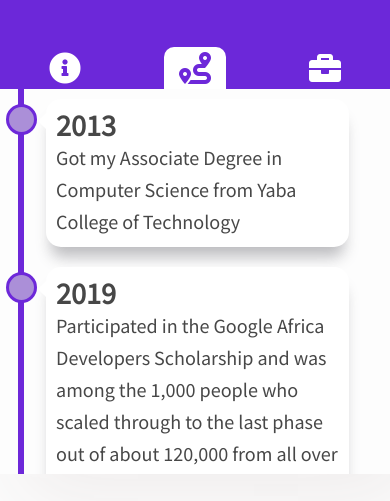
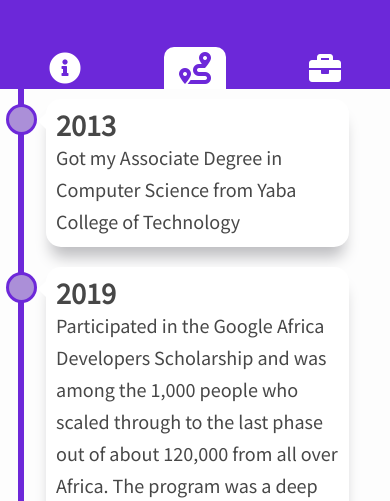
Before and after one commit to johannesPhil/resume, a plain HTML site: page index.html in a window 390 px wide. Both pictures are taken after a click on the item 195 px from the left and 353 px from the top of the page. Shown: the part 286-787 px from the top of the page. Drawn offline with Linux system fonts and the light colour scheme.

Commit message:
adjusted wrapper height to improve the view on mobile view

```diff
--- a/style.css
+++ b/style.css
@@ -77,7 +77,7 @@ body {
 	width: 100%;
 	height: 90vh;
 	display: flex;
-	overflow: hidden;
+	overflow: auto;
 	background: #fff;
 	border-radius: 20px;
 	box-shadow: 22px 22px 76px #efecec, -22px -22px 76px #ffffff;
@@ -181,6 +181,7 @@ section {
 }
 
 .tab-content {
+	height: auto;
 	position: relative;
 	display: none;
 	padding: 0 1rem;
@@ -442,6 +443,7 @@ section {
 	}
 
 	.wrapper {
+		height: auto;
 		border-radius: 0;
 		-webkit-border-radius: 0;
 		-moz-border-radius: 0;
```
